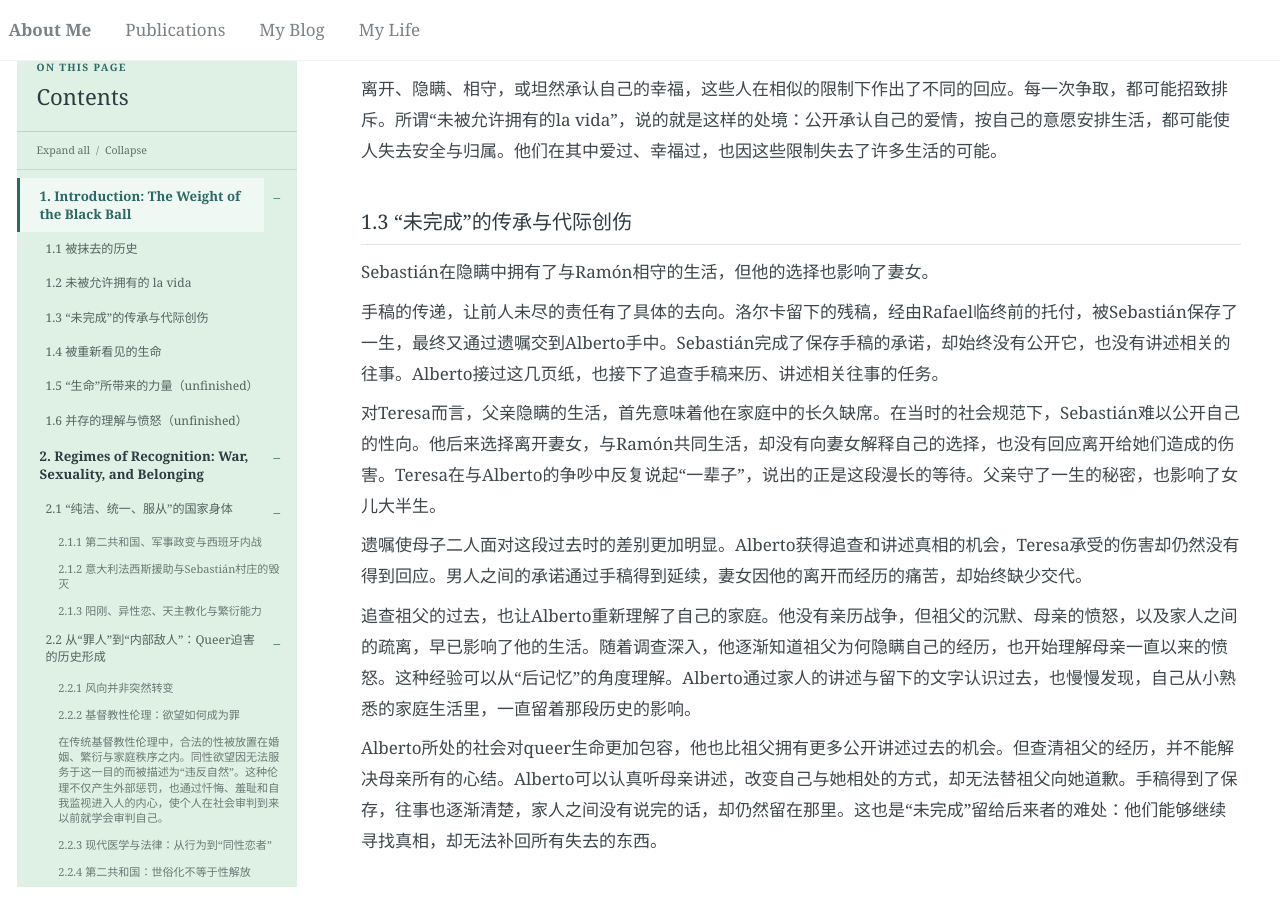
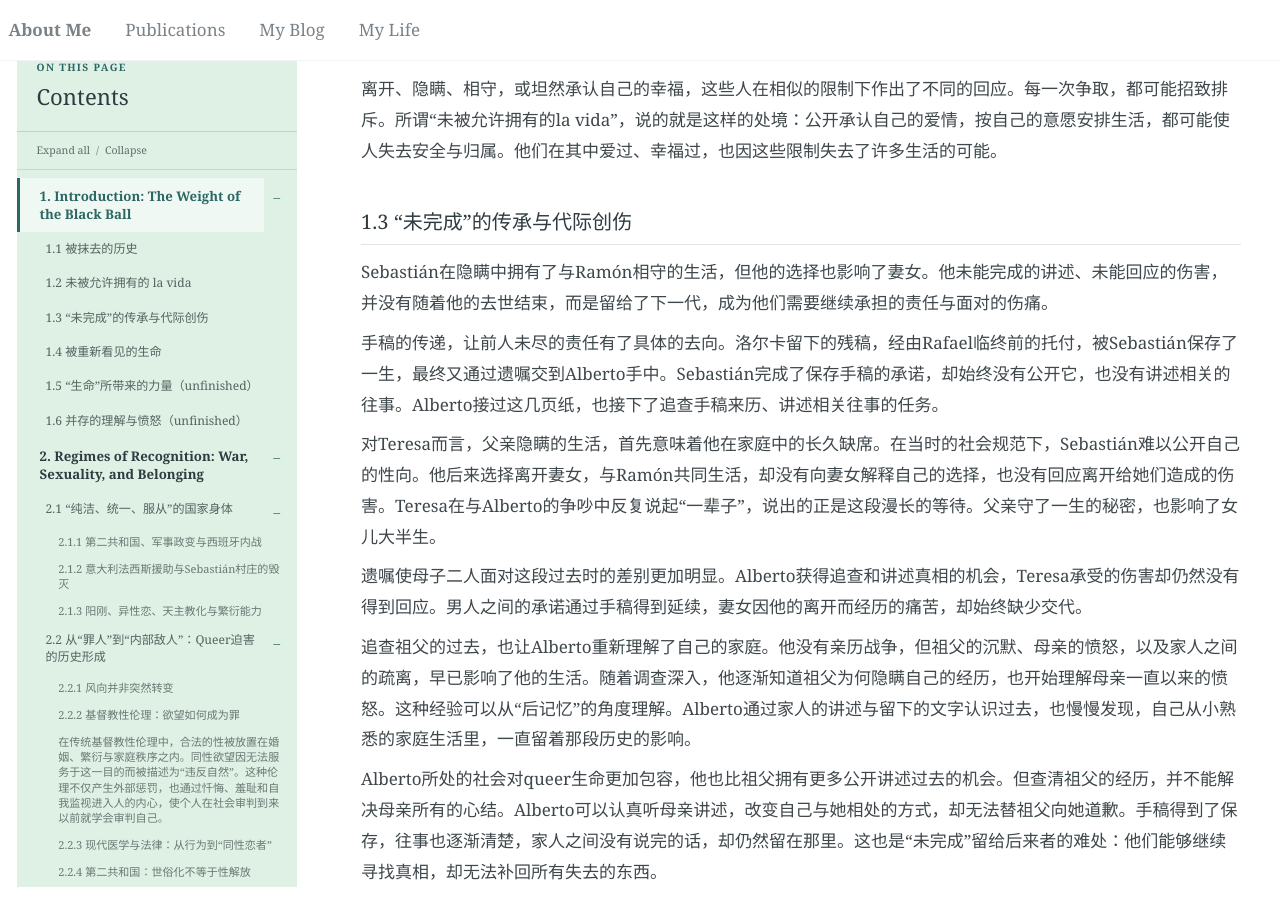
Before and after one commit to Cathylixi/Cathylixi.github.io, a Jekyll site: the page built from _posts/2026-11-10-la-bola-negra-review.md, in a window 1280 px wide and 900 px high, scrolled down 4268 px. Built offline with Jekyll 4.4.1, drawn with Linux system fonts in a browser that asks for light colours; nearby versions of some CDN libraries.

Commit message:
Publish La Bola Negra from Google Docs

```diff
--- a/_posts/2026-11-10-la-bola-negra-review.md
+++ b/_posts/2026-11-10-la-bola-negra-review.md
@@ -84,7 +84,7 @@ Carlos始终难以把人生的解释权握在自己手里，因而将回归原
 
 ### 1.3 “未完成”的传承与代际创伤
 
-Sebastián在隐瞒中拥有了与Ramón相守的生活，但他的选择也影响了妻女。
+Sebastián在隐瞒中拥有了与Ramón相守的生活，但他的选择也影响了妻女。他未能完成的讲述、未能回应的伤害，并没有随着他的去世结束，而是留给了下一代，成为他们需要继续承担的责任与面对的伤痛。
 
 手稿的传递，让前人未尽的责任有了具体的去向。洛尔卡留下的残稿，经由Rafael临终前的托付，被Sebastián保存了一生，最终又通过遗嘱交到Alberto手中。Sebastián完成了保存手稿的承诺，却始终没有公开它，也没有讲述相关的往事。Alberto接过这几页纸，也接下了追查手稿来历、讲述相关往事的任务。
 
```
